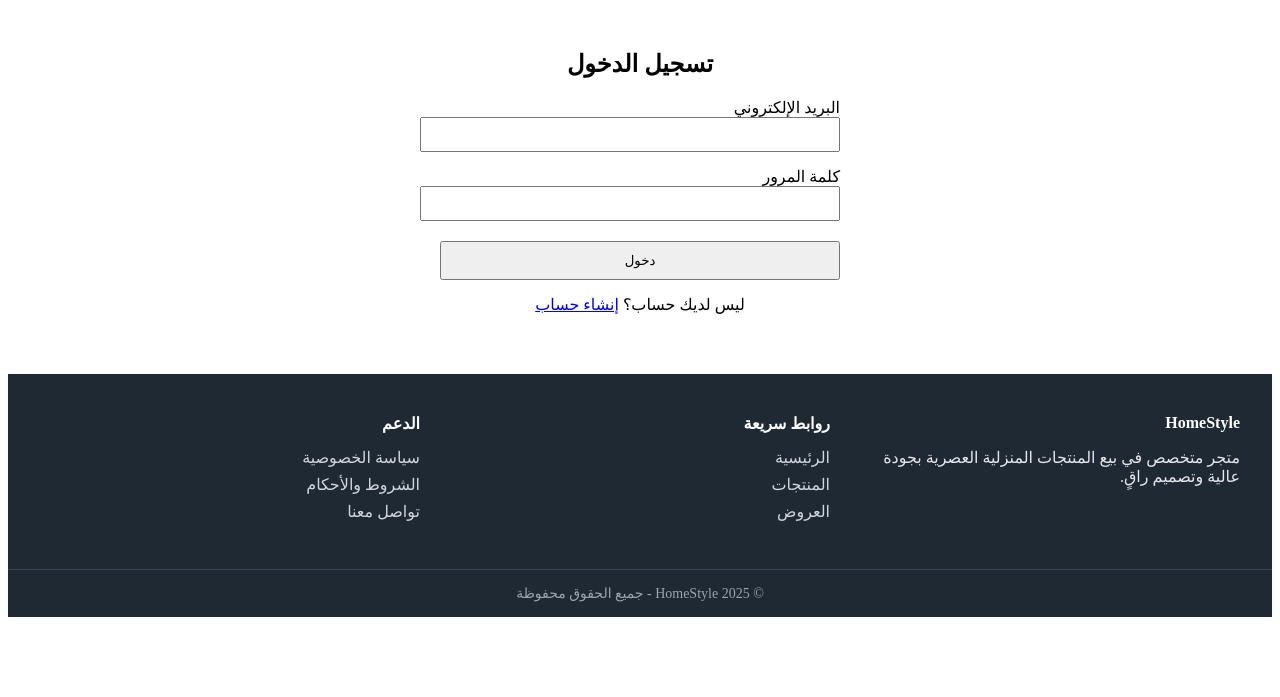
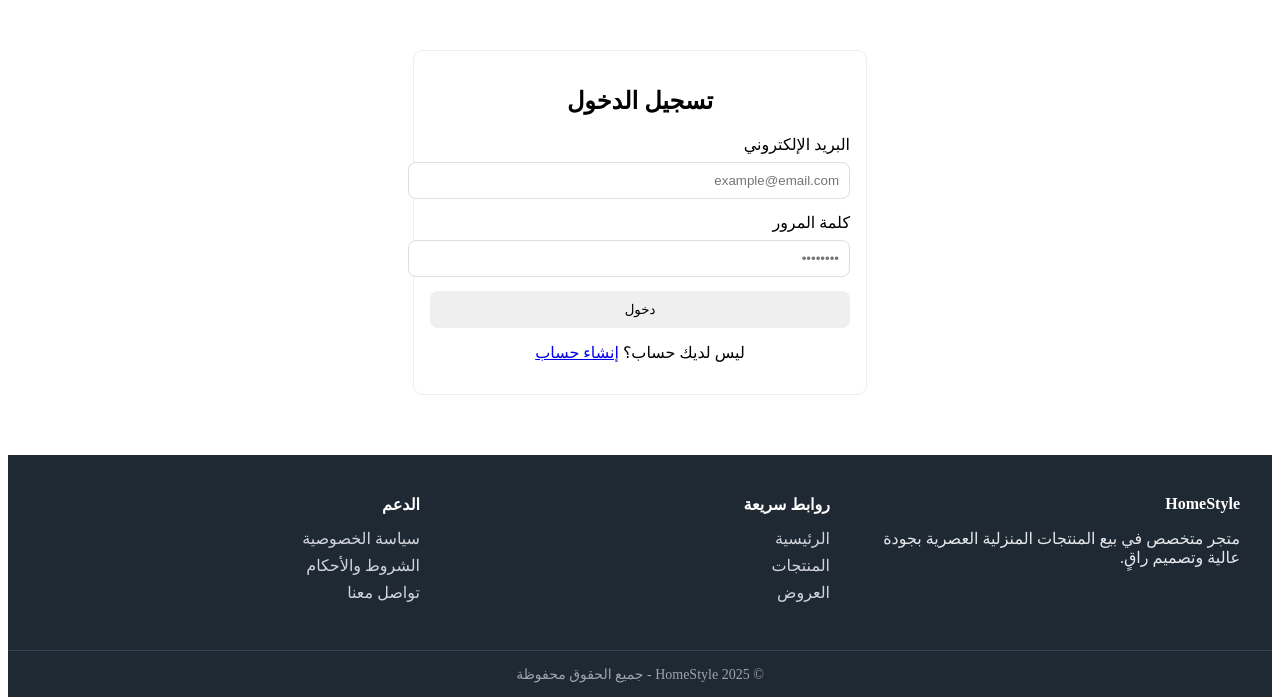
Before and after one commit to rasheed00500-star/Saad5, a Django app: page /accounts/login/ in a window 1280 px wide. Shown: the part 74-771 px from the top of the page. Run offline with Django 5.2, Linux system fonts and the light colour scheme.

Commit message:
تعديل

```diff
--- a/accounts/views.py
+++ b/accounts/views.py
@@ -1,5 +1,5 @@
 from django.shortcuts import render, redirect
-from django.contrib.auth import authenticate, login
+from django.contrib.auth import login
 from django.contrib import messages
 from .models import Account
 
@@ -9,10 +9,15 @@ from .models import Account
 # =========================
 def register_view(request):
     if request.method == "POST":
-        full_name = request.POST.get("full_name")
-        email = request.POST.get("email")
+        full_name = request.POST.get("full_name", "").strip()
+        email = request.POST.get("email", "").strip().lower()
         password1 = request.POST.get("password1")
         password2 = request.POST.get("password2")
+
+        # التحقق من الحقول
+        if not full_name or not email or not password1 or not password2:
+            messages.error(request, "جميع الحقول مطلوبة")
+            return redirect("register")
 
         # التحقق من تطابق كلمات المرور
         if password1 != password2:
@@ -25,7 +30,7 @@ def register_view(request):
             return redirect("register")
 
         # إنشاء المستخدم
-        user = Account.objects.create_user(
+        Account.objects.create_user(
             email=email,
             password=password1,
             full_name=full_name
@@ -42,16 +47,30 @@ def register_view(request):
 # =========================
 def login_view(request):
     if request.method == "POST":
-        email = request.POST.get("email")
+        email = request.POST.get("email", "").strip().lower()
         password = request.POST.get("password")
 
-        user = authenticate(request, email=email, password=password)
-
-        if user is not None:
-            login(request, user)
-            return redirect("home")  # غيّرها حسب مشروعك
-        else:
+        # التحقق من وجود المستخدم
+        try:
+            user = Account.objects.get(email=email)
+        except Account.DoesNotExist:
             messages.error(request, "البريد الإلكتروني أو كلمة المرور غير صحيحة")
             return redirect("login")
 
+        # التحقق من كلمة المرور
+        if not user.check_password(password):
+            messages.error(request, "البريد الإلكتروني أو كلمة المرور غير صحيحة")
+            return redirect("login")
+
+        # التحقق من تفعيل الحساب
+        if not user.is_active:
+            messages.error(request, "هذا الحساب غير نشط")
+            return redirect("login")
+
+        # تسجيل الدخول
+        login(request, user)
+
+        # إعادة التوجيه (آمن وموجود)
+        return redirect("login")  # غيّره إلى home لاحقًا
+
     return render(request, "accounts-te/login.html")
--- a/templates/accounts-te/login.html
+++ b/templates/accounts-te/login.html
@@ -2,52 +2,103 @@
 <html lang="ar" dir="rtl">
 <head>
     <meta charset="UTF-8">
+    <meta name="viewport" content="width=device-width, initial-scale=1.0">
     <title>تسجيل الدخول</title>
+
+    <style>
+        .login-box {
+            max-width: 420px;
+            margin: 50px auto;
+            padding: 16px;
+            border: 1px solid #eee;
+            border-radius: 10px;
+        }
+
+        .message {
+            padding: 10px;
+            margin-bottom: 8px;
+            border-radius: 8px;
+            text-align: center;
+            font-size: 14px;
+        }
+
+        .message-error {
+            background: #fff0f0;
+            border: 1px solid #ffccd5;
+            color: #b00020;
+        }
+
+        .message-success {
+            background: #e9f7ef;
+            border: 1px solid #b7e4c7;
+            color: #1b4332;
+        }
+
+        input {
+            width: 100%;
+            padding: 10px;
+            margin: 8px 0 14px;
+            border: 1px solid #ddd;
+            border-radius: 8px;
+        }
+
+        button {
+            width: 100%;
+            padding: 11px;
+            border: none;
+            border-radius: 8px;
+            cursor: pointer;
+        }
+
+        .text-center {
+            text-align: center;
+        }
+    </style>
 </head>
 <body>
 
 {% include "header.html" %}
 
-<main style="max-width:400px;margin:50px auto;">
+<main class="login-box">
 
-    <h2 style="text-align:center;">تسجيل الدخول</h2>
+    <h2 class="text-center" style="margin-bottom:20px;">تسجيل الدخول</h2>
 
     {% if messages %}
-        {% for message in messages %}
-            <p style="color:red;text-align:center;">
-                {{ message }}
-            </p>
-        {% endfor %}
+        <div style="margin-bottom:15px;">
+            {% for message in messages %}
+                <div class="message {% if message.tags == 'success' %}message-success{% else %}message-error{% endif %}">
+                    {{ message }}
+                </div>
+            {% endfor %}
+        </div>
     {% endif %}
 
-    <form method="post" novalidate>
+    <form method="post" autocomplete="on">
         {% csrf_token %}
 
-        <label>البريد الإلكتروني</label>
+        <label for="email">البريد الإلكتروني</label>
         <input
+            id="email"
             type="email"
             name="email"
             required
-            style="width:100%;padding:8px;margin-bottom:15px;"
+            value="{{ request.POST.email|default:'' }}"
+            placeholder="example@email.com"
         >
 
-        <label>كلمة المرور</label>
+        <label for="password">كلمة المرور</label>
         <input
+            id="password"
             type="password"
             name="password"
             required
-            style="width:100%;padding:8px;margin-bottom:20px;"
+            placeholder="••••••••"
         >
 
-        <button
-            type="submit"
-            style="width:100%;padding:10px;cursor:pointer;"
-        >
-            دخول
-        </button>
+        <button type="submit">دخول</button>
     </form>
 
-    <p style="text-align:center;margin-top:15px;">
+    <p class="text-center" style="margin-top:15px;">
         ليس لديك حساب؟
         <a href="{% url 'register' %}">إنشاء حساب</a>
     </p>
```
Also changed, not shown: db.sqlite3.
